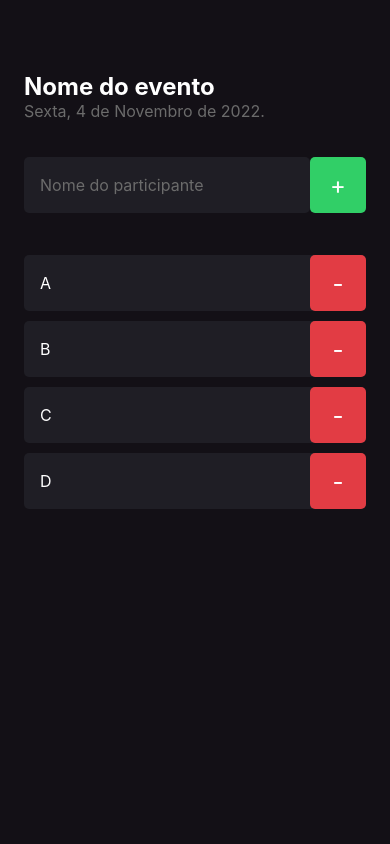
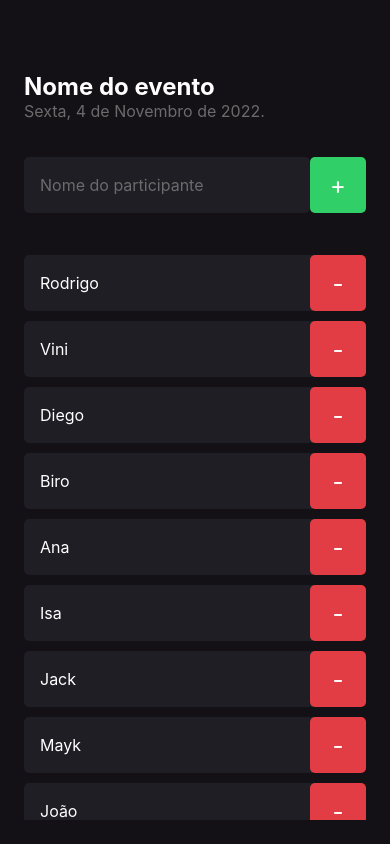
Before and after one commit to N0N4T0/ignite-react-native-2022, a React Native app in the folder imhere/: screen / in a window 390 px wide. Built offline with nearby package versions, Linux system fonts and the light colour scheme.

Commit message:
fix: add ScrollView on project

```diff
--- a/imhere/src/components/Participant/index.tsx
+++ b/imhere/src/components/Participant/index.tsx
@@ -4,16 +4,17 @@ import { styles } from "./styles";
 
 type ParticipantProps = {
   name: string
+  onRemove: () => void
 }
 
-export function Participant({name}:ParticipantProps) {
+export function Participant({name, onRemove}:ParticipantProps) {
   return (
     <View style={styles.container}>
       <Text style={styles.name}>
         {name}
       </Text>
 
-      <TouchableOpacity style={styles.button}>
+      <TouchableOpacity style={styles.button} onPress={onRemove}>
           <Text style={styles.buttonText}>
             -
           </Text>
--- a/imhere/src/screens/Home/index.tsx
+++ b/imhere/src/screens/Home/index.tsx
@@ -1,10 +1,17 @@
-import { View, Text, TextInput, TouchableOpacity } from 'react-native'
+import { View, Text, TextInput, TouchableOpacity, ScrollView } from 'react-native'
 import { styles } from './styles'
 import { Participant } from '../../components/Participant';
 
 export function Home(){
+  const participants = ['Rodrigo', 'Vini', 'Diego', 'Biro', 'Ana', 'Isa', 'Jack', 'Mayk', 'João'];
+
   function handleParticipantAdd() {
     console.log("Você clicou no botão de Adicionar!");
+  }
+
+  function handleParticipantRemove(name: string){
+    console.log(`Você clicou em remover o participante ${name}!`);
+
   }
 
   return(
@@ -31,10 +38,18 @@ export function Home(){
         </TouchableOpacity>
       </View>
 
-      <Participant name='A'/>
-      <Participant name='B'/>
-      <Participant name='C'/>
-      <Participant name='D'/>
+      <ScrollView showsVerticalScrollIndicator={false}>
+        {
+          participants.map(participant => (
+            <Participant
+              key={participant}
+              name={participant}
+              onRemove={() => handleParticipantRemove(participant)}
+            />
+          ))
+        }
+      </ScrollView>
+
     </View>
   )
 }
```
